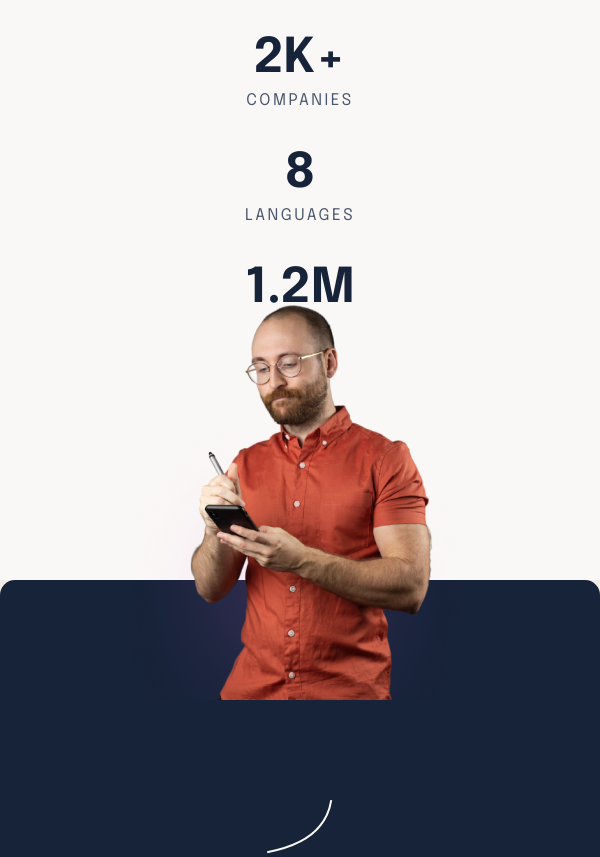
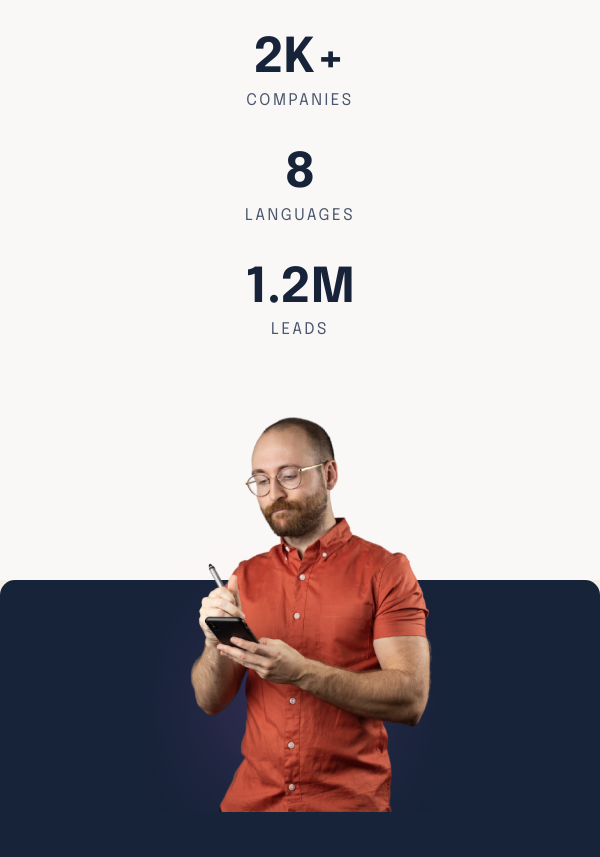
Before and after one commit to Bobstyle23/suite-landing-page, a website: page index.html in a window 600 px wide. Shown: the part 953-1810 px from the top of the page. Drawn offline with Linux system fonts and the light colour scheme.

Commit message:
Modify testimonial image position on viewport change

```diff
--- a/sass/layouts/_testimonial.scss
+++ b/sass/layouts/_testimonial.scss
@@ -34,6 +34,10 @@
 
   &__image {
     margin-top: -55%;
+
+    @media (min-width: 440px) and (max-width: 767px) {
+      margin-top: calc(-20% - 6.4rem);
+    }
 
     @include respond-to($breakpoint-tablets) {
       margin-top: -32%;
```
Also changed, not shown: sass/main.css, 1 other file.
